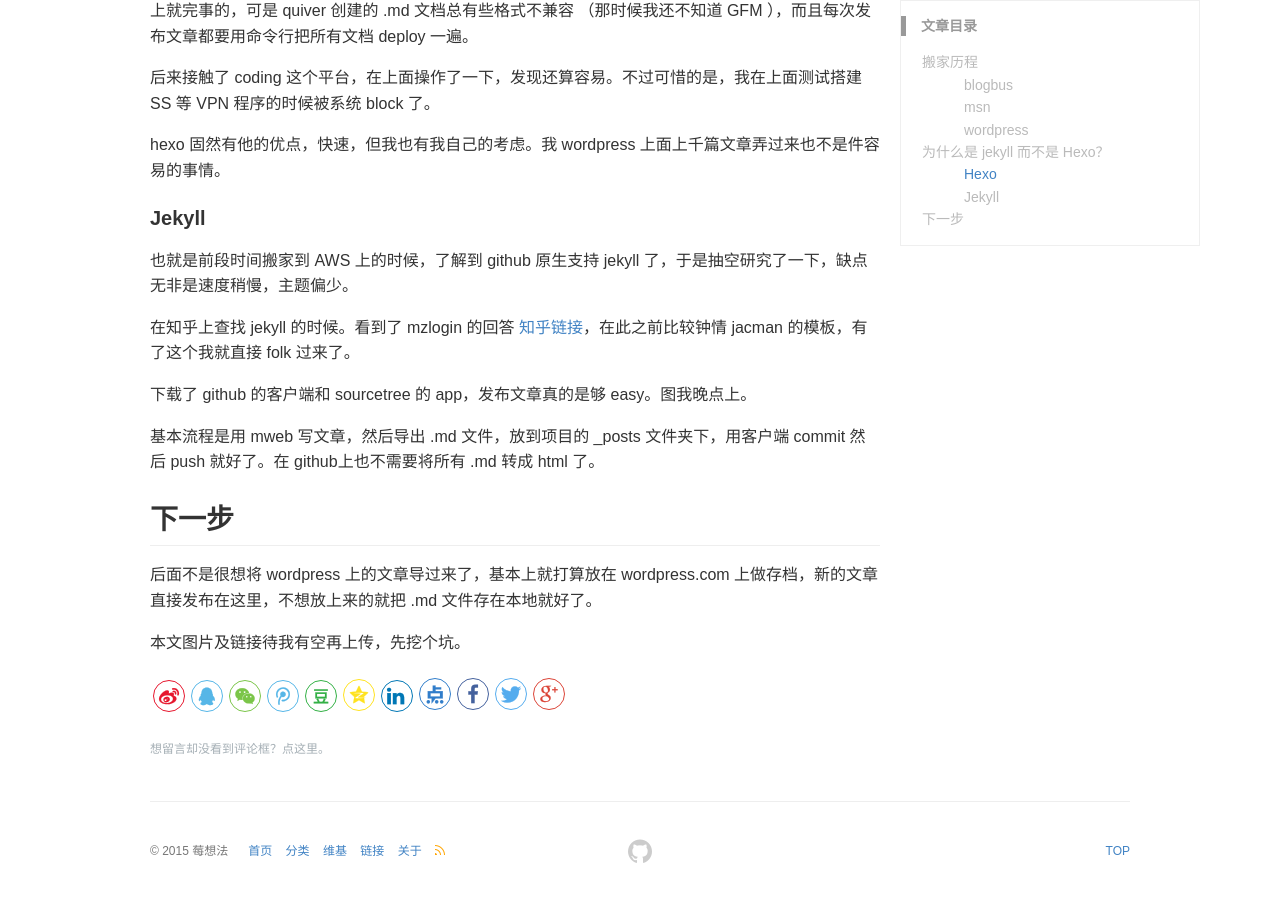
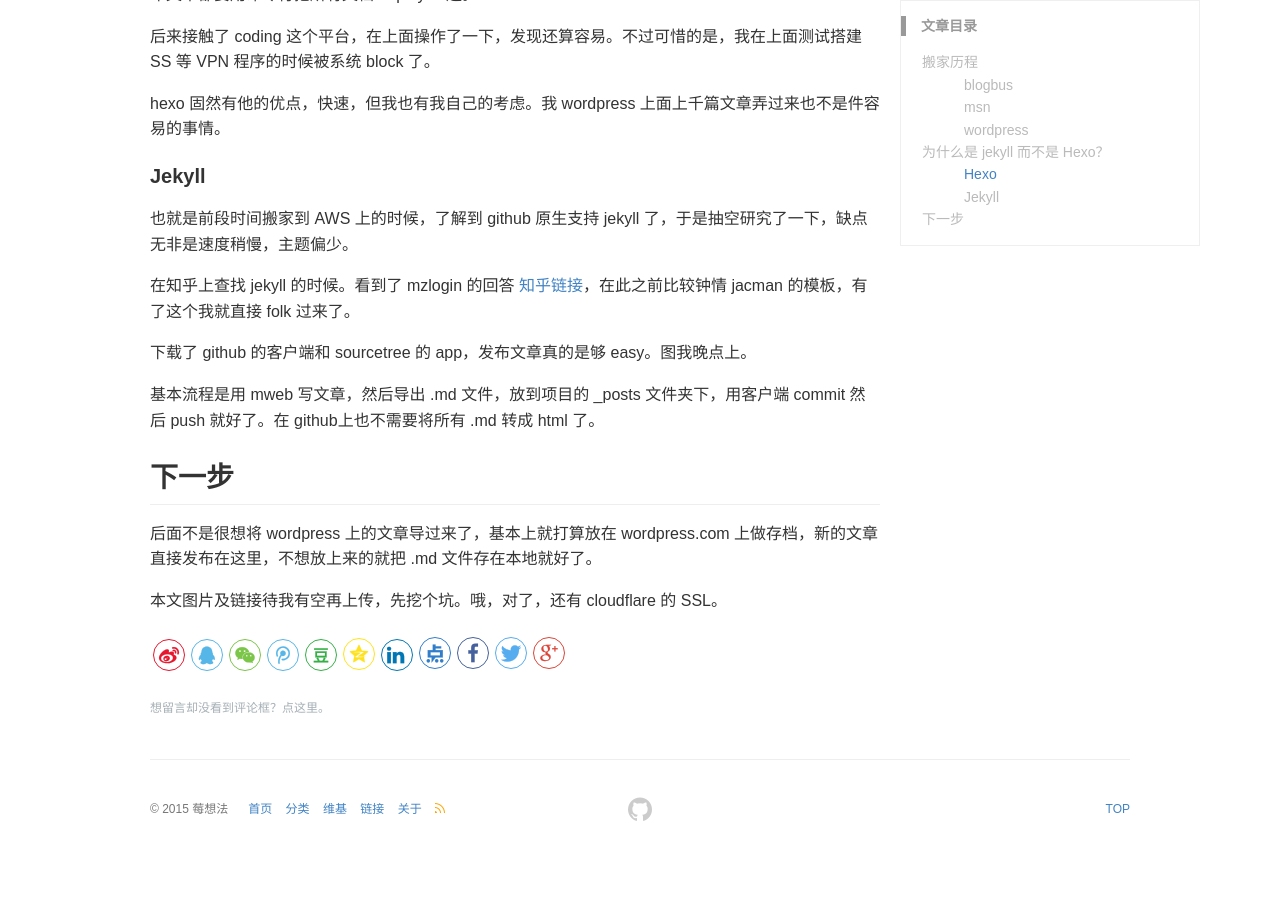
Before and after one commit to berrythinking/berrythinking.github.io, a Jekyll site: the page built from _posts/blog/2017-01-02-博客搬家记.md, in a window 1280 px wide and 900 px high, scrolled down 1207 px. Built offline with Jekyll 4.4.1, drawn with Linux system fonts in a browser that asks for light colours; our own code applies the rules of GitHub Pages for plain Markdown files; comment, search, counter and statistics services are not loaded; after the commit the page ends 2065 px from its top, so only the background shows below that; part of the change alters nothing that is shown; some of the changed text lies outside the part shown.

Commit message:
Modify Content

```diff
--- a/_posts/blog/2017-01-02-博客搬家记.md
+++ b/_posts/blog/2017-01-02-博客搬家记.md
@@ -1,8 +1,15 @@
-2017-01-02-博客搬家记
+---
+layout: post
+title: 博客搬家记
+categories: [IT&数码]
+description: 在将博客安置在 AWS 上之后就一直觉得 wordpress 太臃肿，数据库，附件动不动就 100 M，可实际上也没有多少东西，于是动起了搬家的心思。
+keywords: wordpress, 博客, github, hexo, jekyll, cloudflare
+---
 
 在将博客安置在 AWS 上之后就一直觉得 wordpress 太臃肿，数据库，附件动不动就 100 M，可实际上也没有多少东西，于是动起了搬家的心思。
 
 ## 搬家历程 ##
+
 #### blogbus ####
 最早我的博客是在 blogbus 上，在早的时候就是高中了，实在记不起当时是在哪里注册的了。一开始也就是后台写写无聊的文章，刚接触电脑和网络不久，对于代码还很好奇，特别喜欢在后台折腾 html 代码，增加各种小功能，小模块。后来学业紧张，基本上就忽略了。
 
@@ -36,4 +43,4 @@ hexo 固然有他的优点，快速，但我也有我自己的考虑。我 wordp
 ## 下一步 ##
 后面不是很想将 wordpress 上的文章导过来了，基本上就打算放在 wordpress.com 上做存档，新的文章直接发布在这里，不想放上来的就把 .md 文件存在本地就好了。
 
-本文图片及链接待我有空再上传，先挖个坑。
+本文图片及链接待我有空再上传，先挖个坑。哦，对了，还有 cloudflare 的 SSL。
```
